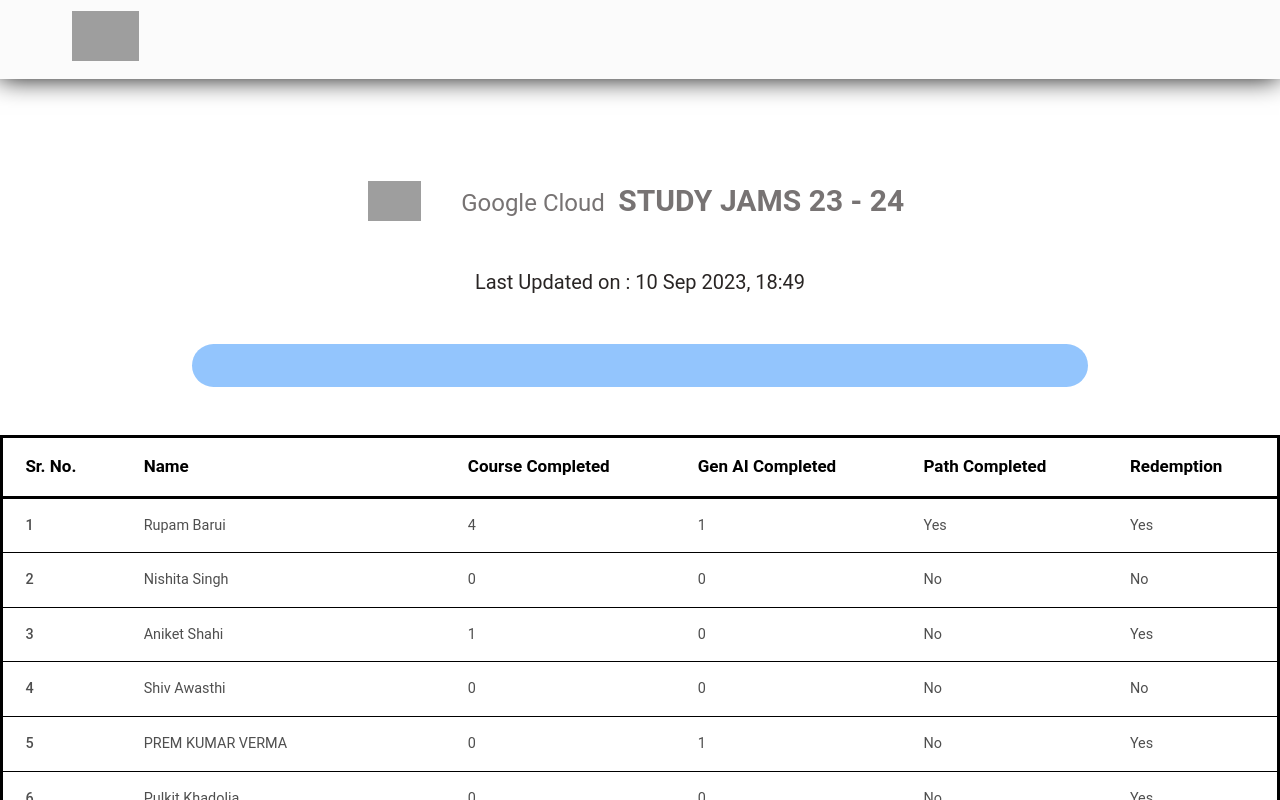
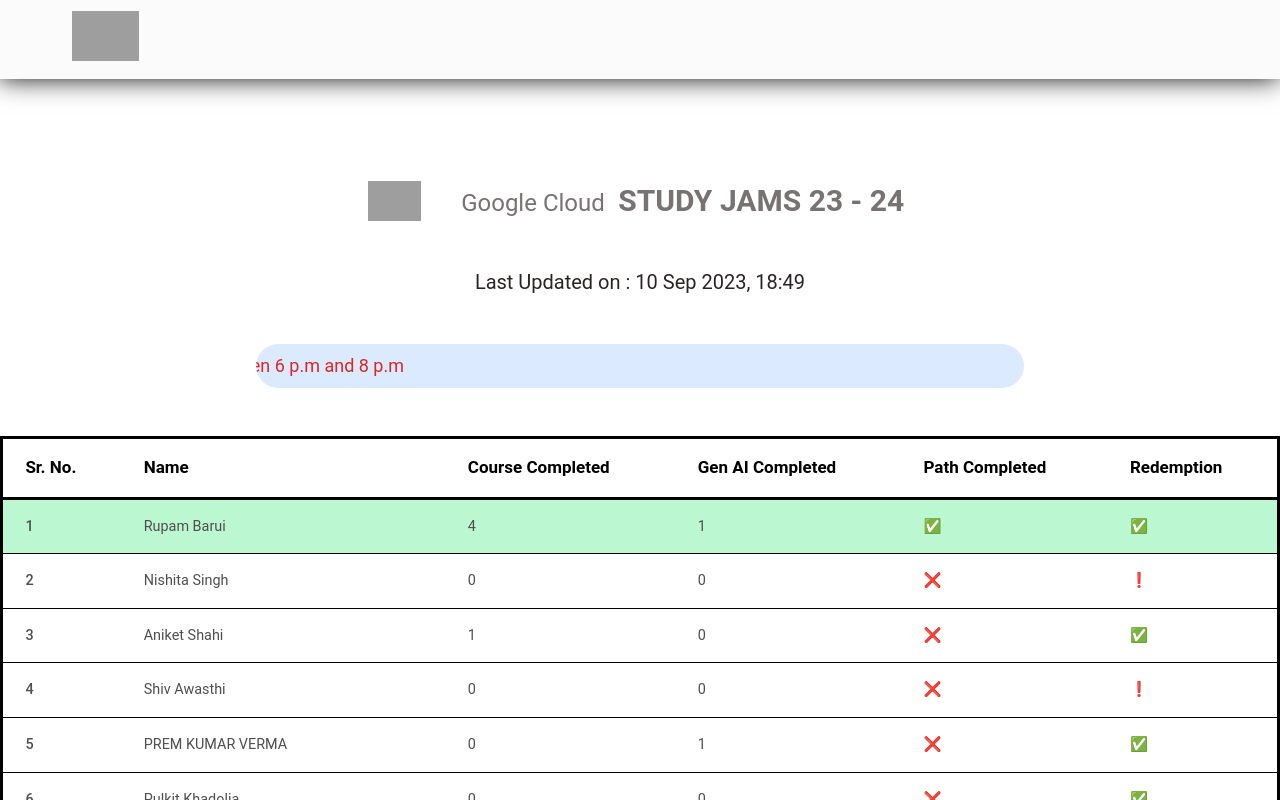
Before and after one commit to aniket0608/gcp-progress, a React (Create React App) app: page / in a window 1280 px wide. Shown: the top 800 px of the page. Built offline with nearby package versions, Linux system fonts and the light colour scheme; grey boxes are pictures that could not be loaded.

Commit message:
visual changes

```diff
--- a/src/components/DataTable.jsx
+++ b/src/components/DataTable.jsx
@@ -30,20 +30,32 @@
 				</thead>
 				<tbody id="gccp_body">
 					{DataCompletes.map((datacomplete) => (
-						<tr>
+						<tr
+							className={
+								datacomplete[
+									"Total Completions of both Pathways"
+								] === "Yes"
+									? "bg-green-200"
+									: ""
+							}
+						>
 							<th scope="row">{datacomplete["Sl no."]}</th>
 							<td>{datacomplete["Student Name"]}</td>
 							<td>{datacomplete["# of Courses Completed"]}</td>
 							{/* <td>{datacomplete['# of Skill Badges Completed']}</td> */}
 							<td>{datacomplete["# of GenAI Game Completed"]}</td>
 							<td>
-								{
-									datacomplete[
-										"Total Completions of both Pathways"
-									]
-								}
+								{datacomplete[
+									"Total Completions of both Pathways"
+								] === "Yes"
+									? "✅"
+									: "❌"}
 							</td>
-							<td>{datacomplete["Redemption Status"]}</td>
+							<td>
+								{datacomplete["Redemption Status"] === "Yes"
+									? "✅"
+									: "❗️"}
+							</td>
 						</tr>
 					))}
 				</tbody>
--- a/src/components/TopBar.jsx
+++ b/src/components/TopBar.jsx
@@ -23,10 +23,10 @@
 				</span>
 				<span className="text-xl text-stone-800"> {Date} </span>
 			</div>
-			<div className="alert-slider w-[70%] m-auto mt-6 mb-0 bg-blue-300 text-red-600 rounded-3xl">
-				<marquee className="text-lg pt-2">
+			<div className="alert-slider w-[60%] m-auto mt-6 mb-0 bg-blue-100 text-red-600 rounded-3xl flex items-center overflow-hidden">
+				<p className="text-lg p-2 marquee">
 					The score will be updated every day between 6 p.m and 8 p.m
-				</marquee>
+				</p>
 			</div>
 		</div>
 	);
--- a/src/css/App.css
+++ b/src/css/App.css
@@ -25,3 +25,22 @@
 	color: black;
 	font-size: 17px;
 }
+
+.marquee{
+    padding: 24px 0;
+    white-space: nowrap;
+    animation: marquee 6.5s linear infinite; /* notice the infinite */
+}
+
+.marquee:after{
+    content: " The score will be updated every day between 6 p.m and 8 p.m";
+}
+
+@keyframes marquee{
+    0% {
+        transform: translateX(0)
+    }
+    100% {
+        transform: translateX(-100%)
+    }
+}
```
